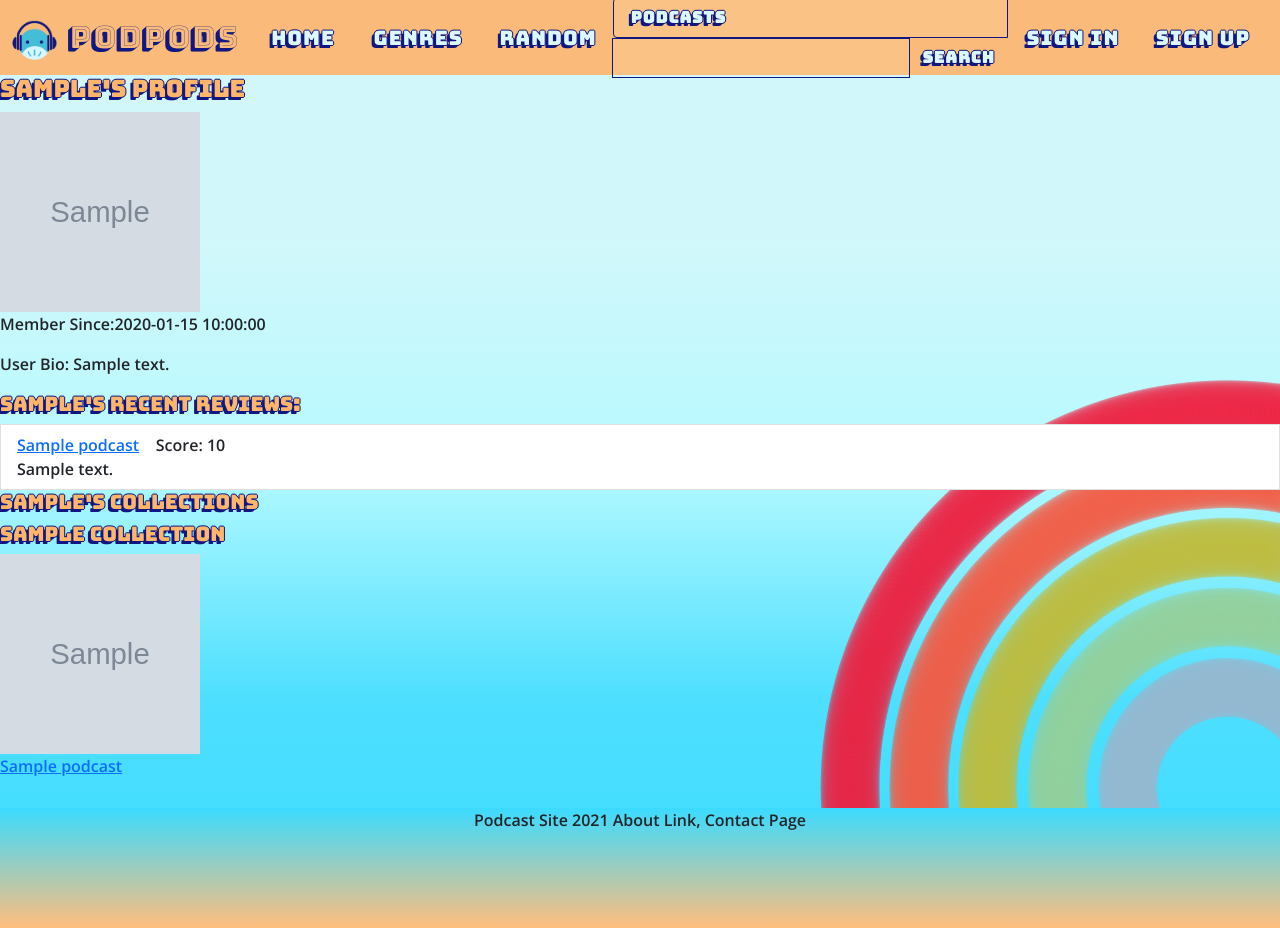
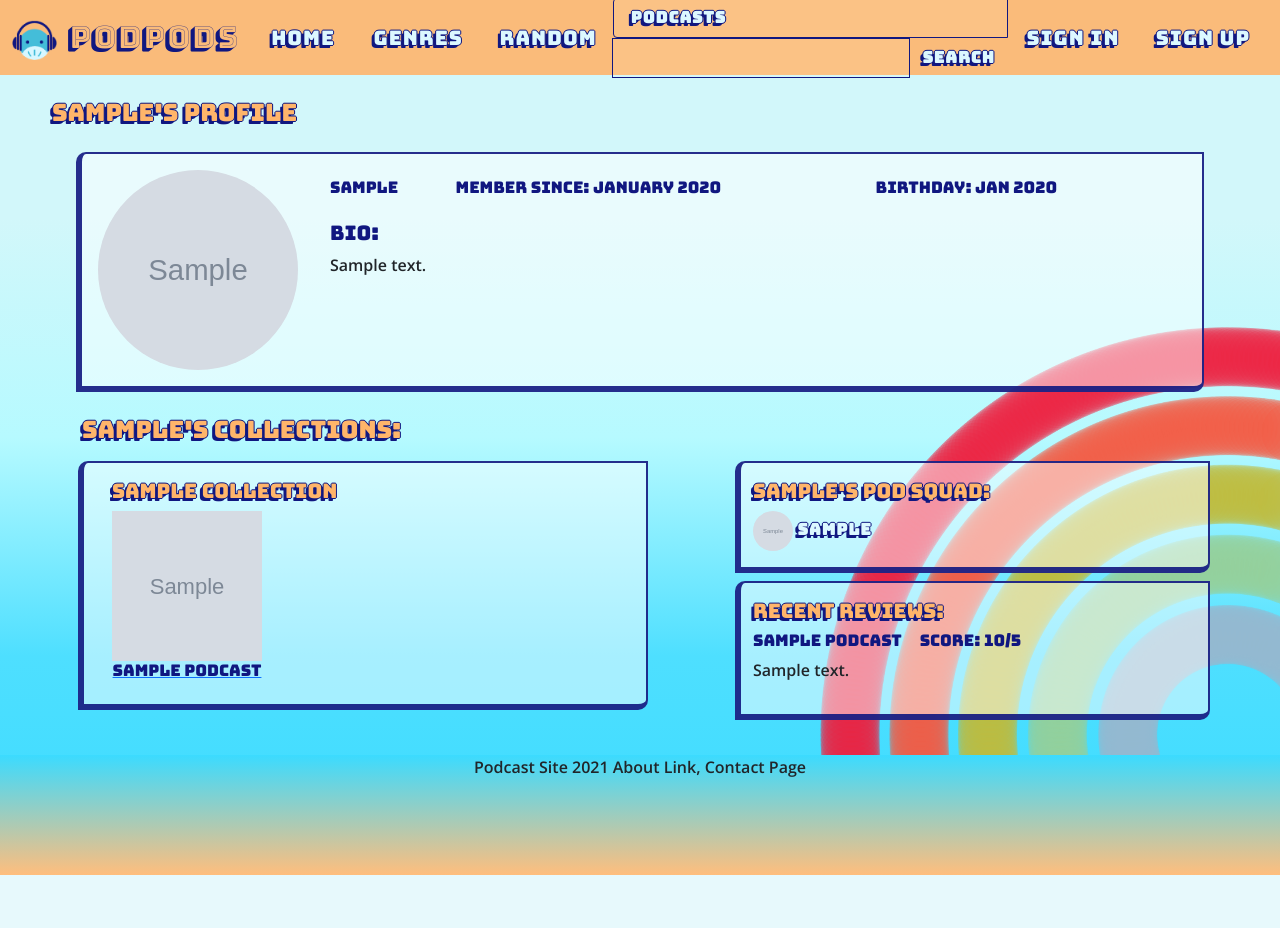
Before and after one commit to mainiwaer/hb-capstone-podpods-app, a Flask app: a page that uses templates/other_users.html in a window 1280 px wide. After the commit the page ends 875 px from the top, so only its background shows below. Run offline with Flask 2, Linux system fonts and the light colour scheme; tables that the repository leaves empty hold one stand-in row (values such as "Sample post"); grey boxes marked "Sample" are stand-in pictures.

Commit message:
Complete other user profiles

```diff
--- a/server.py
+++ b/server.py
@@ -229,6 +229,15 @@ def show_other_user_profile(username):
     user_bio = account.user_bio
     created_on = account.created_on
     user_id = account.user_id
+    birthday = account.birthday
+    website = account.website
+
+    user_friends = []
+    user_friendships = account.added_friends
+    for friendship in user_friendships:
+        user_friend_id = friendship.friend_id
+        friend_account = crud.get_user_by_user_id(user_friend_id)
+        user_friends.append(friend_account)
 
     collection_names = {}
     collections_pods = {}
@@ -249,7 +258,10 @@ def show_other_user_profile(username):
                            user=username,
                            reviews=reviews,
                            profile_picture=profile_picture,
+                           birthday=birthday,
+                           website=website,
                            user_bio=user_bio,
+                           friends=user_friends,
                            created_on=created_on,
                            collections=collections,
                            collections_details=collections_pods,
--- a/templates/other_users.html
+++ b/templates/other_users.html
@@ -5,59 +5,114 @@
 {% block header %}Podcast Review Site{% endblock %}
 
 {% block content %}
+
+<section class="container mt-4 align-items-center" style="max-width: 1200px;">
+
     <h4>{{ user }}'s Profile</h4>
-    <div>
-        <img src="{{ profile_picture }}" id="profile">
+
+        <div class="card m-4 pod-card">
+            <div class="card-body">
+                <div class="row d-flex">
+                    <div class="col-md-auto" style="float:left">
+                        <img class="rounded-circle" style="width: 200px;height: 200px;" src="{{ profile_picture }}">
                     </div>
-    <p>
-        Member Since:{{ created_on }}
-    </p>
-    <p>
-        <b>User Bio: </b>{{ user_bio }}
-    </p>
-
+                <div class="col">
+                    <table class="table table-borderless">
+                            <tr class="col">
+                                <td class="align-middle"><h6 id="body-header">{{ user }}</h6></td>
+                                <td class="align-middle"><h6 id="body-header">Member Since: {{ created_on.strftime("%B %Y") }}</h6></td>
+                                <td class="align-middle"><h6 id="body-header">Birthday: {{ birthday.strftime("%b %Y") }}</h6></td>
+                                <td>
                                 {% if session %}
+                                    <td class="align-middle">
                                     <form action="/addfriend" method="POST">
                                         <input type="hidden" value="{{ user }}" name="friend-username">
                                         <input type="hidden" value="{{ session['email'] }}" name="user-email">
                                         <input type="hidden" value="{{ profile_user_id }}" name="friend-id">
-                <button type="submit">Add Friend</button>
+                                        <button type="submit"><h6 id="body-header">Add Friend</h6></button>
                                     </form>
+                                    </td>
                                 {% endif %}
 
-    <div><h5>{{ user }}'s recent reviews:</h5></div>
+                                </td>
+                            </tr>
+                            <tr>
+                                <td colspan="10">
+                                    <h5 id="body-header">Bio:</h5>
+                                    <p>{{ user_bio }}</p>
+                                </td>
+                            </tr>
+                        </table>
+                    </div>
+                </div>
+            </div>
+        </div>
 
-    {% for review in reviews %}
-        <li class="list-group-item list-group-item-action">
-            <b><a href="/podcast/{{ review.podcast.podcast_id }}">{{ review.podcast.title }}</a></b> &nbsp;&nbsp;
-            Score: {{ review.score }}
-            <div>
-                {{ review.review_text }}
-            </div>
-        </li>
-    {% endfor %}
+    <div class="container">
 
-    <div><h5>{{ user }}'s Collections</h5></div>
-
+    <div class="row gx-4 justify-content-between">
+        <h4>{{ user }}'s Collections:</h4>
+        <div class="col-6">
         {% for collection in collections %}
-        <div style="margin-bottom: 10px;">
+                <div class="row">
+                    <div class="card m-2 me-4 pod-card">
+                        <div class="card-body center">
                             <h5>{{ collection.name }}</h5>
 
                             {% for pod in collections_details[collection.name] %}
-                <div style="float:left">
+                            <div class="me-1" style="float:left">
                                 <a href="/podcast/{{ pod.podcast_id }}">
                                     <div>
-                            <img style="width: 200px; height: 200px"src="{{ pod.cover }}">
+                                        <img style="width: 150px; height: 150px"src="{{ pod.cover }}">
                                     </div>
-                        <div style="width: 200px; overflow-wrap: anywhere;">
-                            {{ pod.title }}
+                                    <div style="width: 150px; overflow-wrap: anywhere;">
+                                        <h6 id="body-header" style="text-decoration: none; text-align: center;"> {{ pod.title }}</h6>
                                     </div>
                                 </a>
                             </div>
                             {% endfor %}
+                        </div>
+                    </div>
+                </div>
+        {% endfor %}
+        </div>
+        <div class="col-5">
+            <div class="row">
+                <div class="card mt-2 pod-card">
+                    <p></p>
+                    <div><h5>{{ user }}'s Pod Squad:</h5></div>
+                        {% if friends %}
+                            {% for friend in friends %}
+                            <a class="nav-text" href="/user/{{ friend.username }}" id="navbarDropdown">
+                                <img src="{{ friend.profile_picture }}" width="40" height="40" class="d-inline-block align-text-center rounded-circle">
+                                {{ friend.username }}
+                            </a>
+                            {% endfor %}
+                        {% else %}
+                            No friends yet!
+                        {% endif %}
+                    <p></p>
+                </div>
+            </div>
 
+            <div class="row">
+                <div class="card mt-2 pod-card">
+                    <p></p>
+                    <h5>Recent Reviews:</h5>
+                        {% for review in reviews %}
+                            <div>
+                                <h6 id="body-header" style="text-decoration: none;">{{ review.podcast.title }} &nbsp;&nbsp;&nbsp;&nbsp;Score: {{ review.score }}/5</h6>
                             </div>
-        <br style="clear:both"/>
+                            <div>
+                                {{ review.review_text }}
+                                <p></p>
+                            </div>
                     {% endfor %}
-
+                    <p></p>
+                </div>
+            </div>
+        </div>
+    </div>
+    </div>
+</section>
 {% endblock %}
--- a/templates/user_profile.html
+++ b/templates/user_profile.html
@@ -98,10 +98,10 @@
     <div class="col-5">
         <div class="row">
             <div class="card mt-2 pod-card">
-                <div><h5>Your Pod Squad:</h5></div>
+                <div><h5>Their Pod Squad:</h5></div>
                     {% if friends %}
                         {% for friend in friends %}
-                        <a class="nav-text" href="#" id="navbarDropdown" role="button" data-bs-toggle="dropdown" aria-expanded="false">
+                        <a class="nav-text" href="/user/{{ friend.username }}" id="navbarDropdown">
                             <img src="{{ friend.profile_picture }}" width="40" height="40" class="d-inline-block align-text-center rounded-circle">
                             {{ friend.username }}
                         </a>
```
Lines whose indentation alone changed are shown as unchanged.
